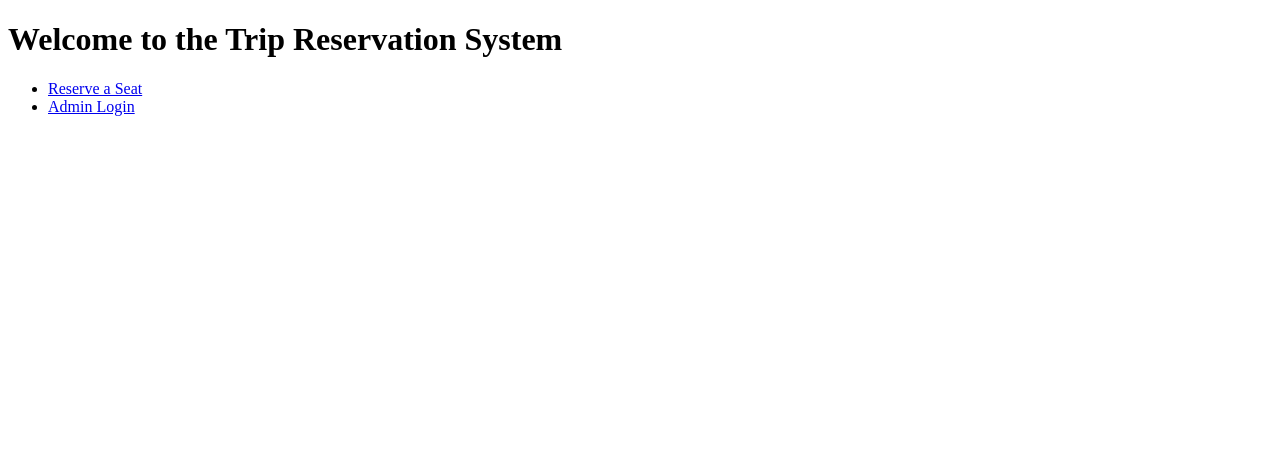
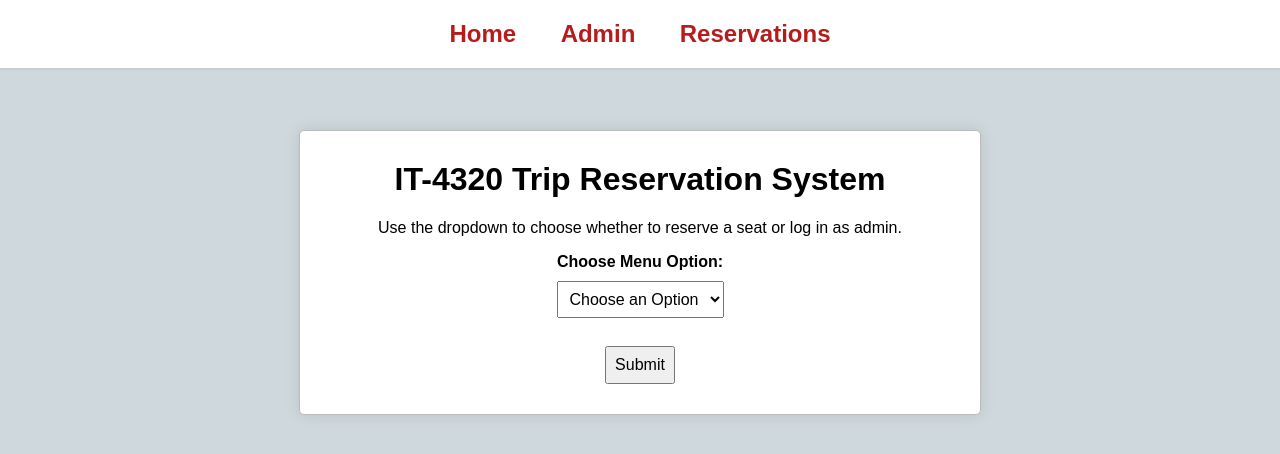
Before and after one commit to fhamdan16/Final-Project-4320, a Flask app: page / in a window 1280 px wide. Shown: the top 454 px of the page. Run offline with Flask 3, Linux system fonts and the light colour scheme.

Commit message:
Updated Styling for HTMLs

```diff
--- a/app.py
+++ b/app.py
@@ -41,6 +41,15 @@ class ReservationForm(FlaskForm):
 @app.route('/', methods=['GET'])
 def index():
     return render_template('index.html')
+
+@app.route('/', methods=['POST'])
+def index_post():
+    option = request.form.get('report')
+    if option == 'admin':
+        return redirect(url_for('admin_login'))
+    elif option == 'seat':
+        return redirect(url_for('reserve'))
+    return redirect(url_for('index'))
 
 @app.route('/admin_login', methods=['GET', 'POST'])
 def admin_login():
@@ -159,4 +168,4 @@ def get_total_cost(reservations):
 if __name__ == '__main__':
     with app.app_context():
         db.create_all()
-    app.run(host="0.0.0.0")
+    app.run(host="0.0.0.0", port=5001)
--- /dev/null
+++ b/templates/base.html
@@ -0,0 +1,77 @@
+<!DOCTYPE html>
+<html lang="en">
+<head>
+    <meta charset="UTF-8">
+    <title>{% block title %}IT-4320 Trip Reservation{% endblock %}</title>
+    <style>
+        body {
+            margin: 0;
+            padding: 0;
+            font-family: Arial, sans-serif;
+            background-color: #cfd8dc; /* Soft blue-gray */
+        }
+
+        .navbar {
+            background-color: #ffffff;
+            padding: 20px;
+            text-align: center;
+            border-bottom: 2px solid #ccc;
+        }
+
+        .navbar a {
+            text-decoration: none;
+            color: #b71c1c;
+            margin: 0 20px;
+            font-size: 24px;
+            font-weight: bold;
+        }
+
+        .container {
+            max-width: 600px;
+            margin: 60px auto;
+            background-color: #fff;
+            padding: 30px 40px;
+            border: 1px solid #bbb;
+            border-radius: 5px;
+            box-shadow: 0 0 15px rgba(0,0,0,0.1);
+        }
+
+        h1, h2 {
+            text-align: center;
+            margin-top: 0;
+        }
+
+        form {
+            text-align: center;
+        }
+
+        select, input[type="submit"] {
+            margin-top: 10px;
+            padding: 8px;
+            font-size: 16px;
+        }
+
+        p {
+            font-size: 16px;
+            text-align: center;
+        }
+
+        label {
+            font-weight: bold;
+        }
+    </style>
+</head>
+<body>
+
+<div class="navbar">
+    <a href="{{ url_for('index') }}">Home</a>
+    <a href="{{ url_for('admin_login') }}">Admin</a>
+    <a href="{{ url_for('reserve') }}">Reservations</a>
+</div>
+
+<div class="container">
+    {% block content %}{% endblock %}
+</div>
+
+</body>
+</html>
--- a/templates/index.html
+++ b/templates/index.html
@@ -1,14 +1,18 @@
-<!DOCTYPE html>
-<html>
-    <head>
-        <title>Main Menu</title>
-    </head>
+{% extends "base.html" %}
 
-    <body>
-        <h1>Welcome to the Trip Reservation System</h1>
-        <ul>
-            <li><a href="{{ url_for('reserve') }}">Reserve a Seat</a></li>
-            <li><a href="{{ url_for('admin_login') }}">Admin Login</a></li>
-        </ul>
-    </body>
-</html>
+{% block title %}Main Menu{% endblock %}
+
+{% block content %}
+<h1>IT-4320 Trip Reservation System</h1>
+<p>Use the dropdown to choose whether to reserve a seat or log in as admin.</p>
+
+<form action="{{ url_for('index_post') }}" method="post">
+    <label for="report">Choose Menu Option:</label><br>
+    <select name="report" id="report">
+        <option selected disabled>Choose an Option</option>
+        <option value="admin">Admin Login</option>
+        <option value="seat">Reserve a Seat</option>
+    </select><br><br>
+    <input type="submit" value="Submit">
+</form>
+{% endblock %}
```
Also changed, not shown: edit_reservations.html (deleted, +0 -47 lines), templates/adminlogin.html (+30 -32 lines), templates/edit_reservations.html (added, +26 -0 lines), templates/reserve.html (+9 -34 lines).
